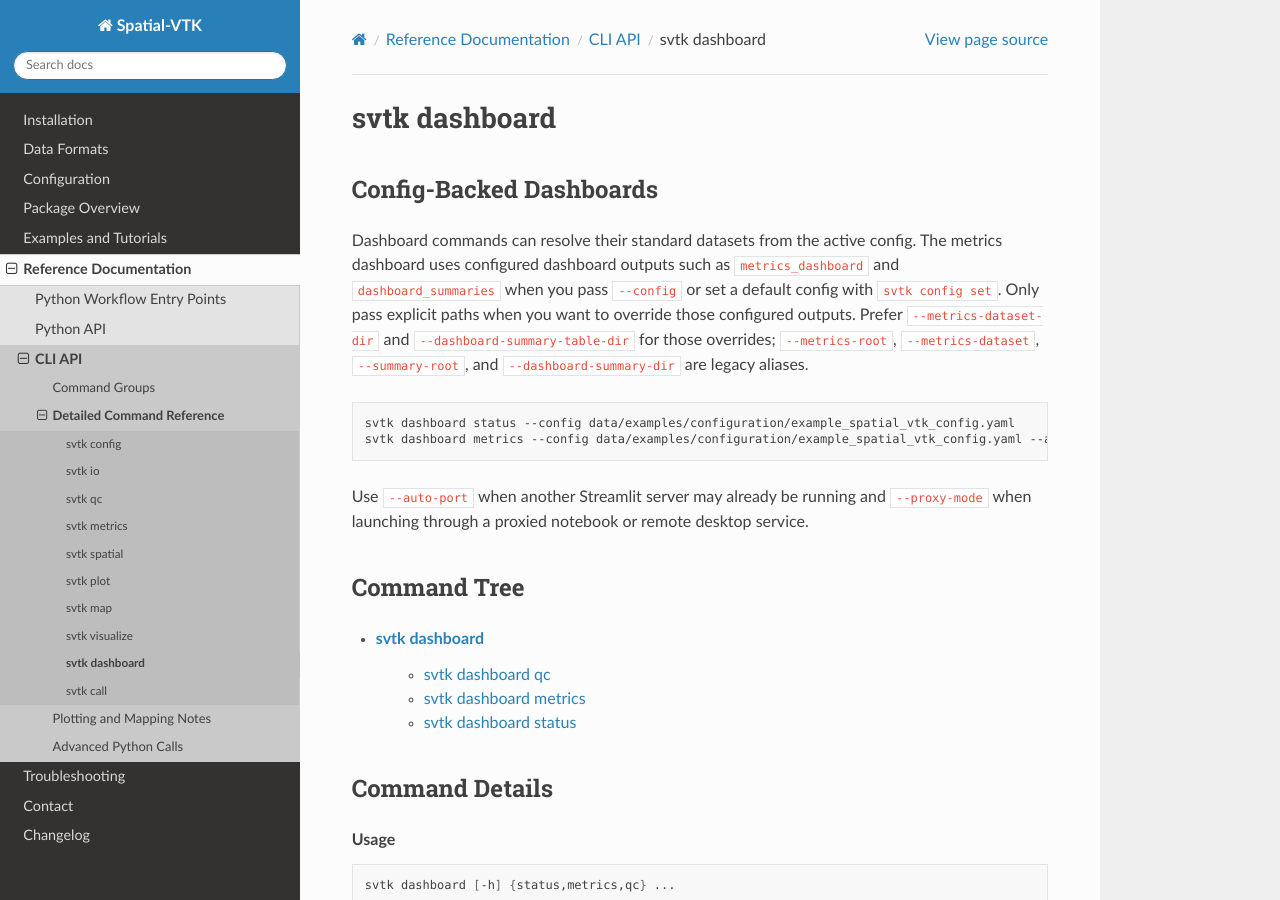
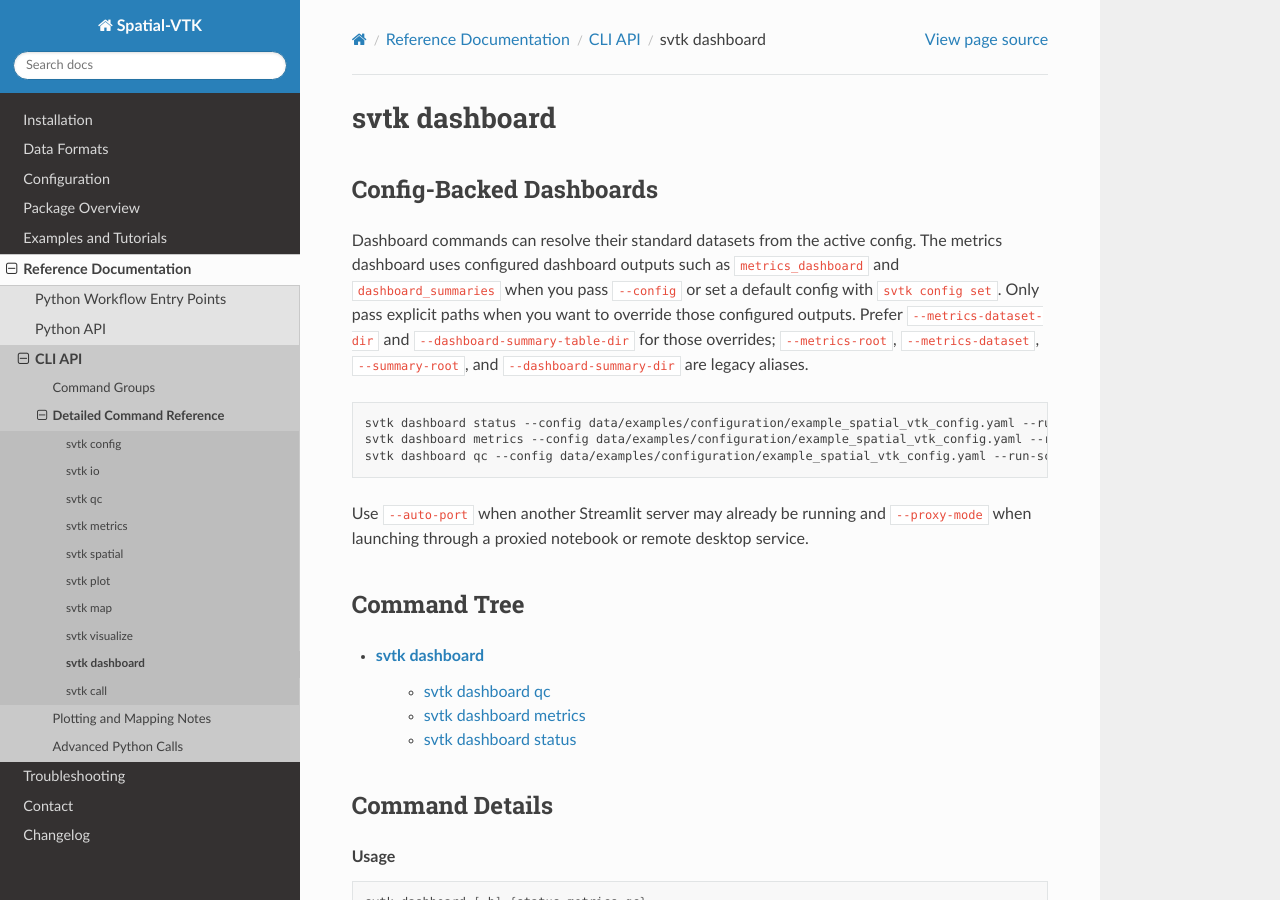
Before and after one commit to bcbirkel/spatial-vtk, a Sphinx documentation site: the page built from docs/reference/cli/dashboard.rst, in a window 1280 px wide and 900 px high. Built offline with Sphinx 7.4.7 and the Read the Docs theme 3.1.0, drawn with Linux system fonts in a browser that asks for light colours.

Commit message:
Use tutorial scenario in dashboard CLI examples

```diff
--- a/docs/changelog.rst
+++ b/docs/changelog.rst
@@ -101,6 +101,9 @@
 - Updated generated CLI reference examples for plotting, mapping,
   visualization, and dashboards to use the committed example config path
   instead of a project-local ``runs/spatial_vtk_config.yaml`` placeholder.
+- Updated dashboard CLI reference examples to pass the ``tutorial`` run
+  scenario with the committed example config and include both Metrics and QC
+  dashboard launch patterns.
 - Aligned waveform-comparison workflow docs and helper docstrings with the
   stabilized notebook pattern: notebooks use
   ``write_waveform_comparison_from_notebook_settings()``, while scripts can use
--- a/docs/reference/cli/dashboard.rst
+++ b/docs/reference/cli/dashboard.rst
@@ -10,8 +10,9 @@
 
 .. code-block:: bash
 
-   svtk dashboard status --config data/examples/configuration/example_spatial_vtk_config.yaml
-   svtk dashboard metrics --config data/examples/configuration/example_spatial_vtk_config.yaml --auto-port --proxy-mode
+   svtk dashboard status --config data/examples/configuration/example_spatial_vtk_config.yaml --run-scenario tutorial
+   svtk dashboard metrics --config data/examples/configuration/example_spatial_vtk_config.yaml --run-scenario tutorial --auto-port --proxy-mode
+   svtk dashboard qc --config data/examples/configuration/example_spatial_vtk_config.yaml --run-scenario tutorial --auto-port --proxy-mode
 
 Use ``--auto-port`` when another Streamlit server may already be running and ``--proxy-mode`` when launching through a proxied notebook or remote desktop service.
 
```
Also changed, not shown: 2 other files.
